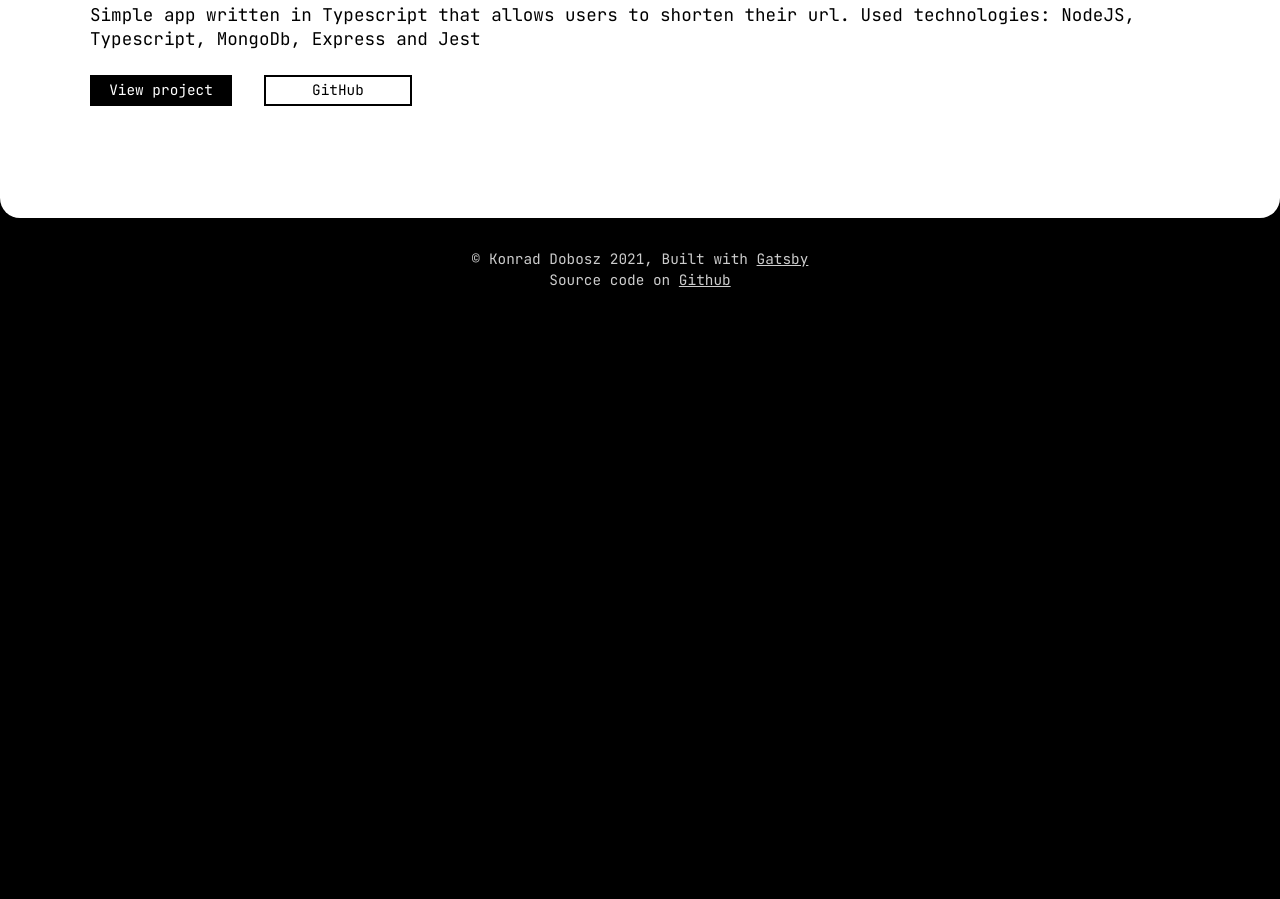
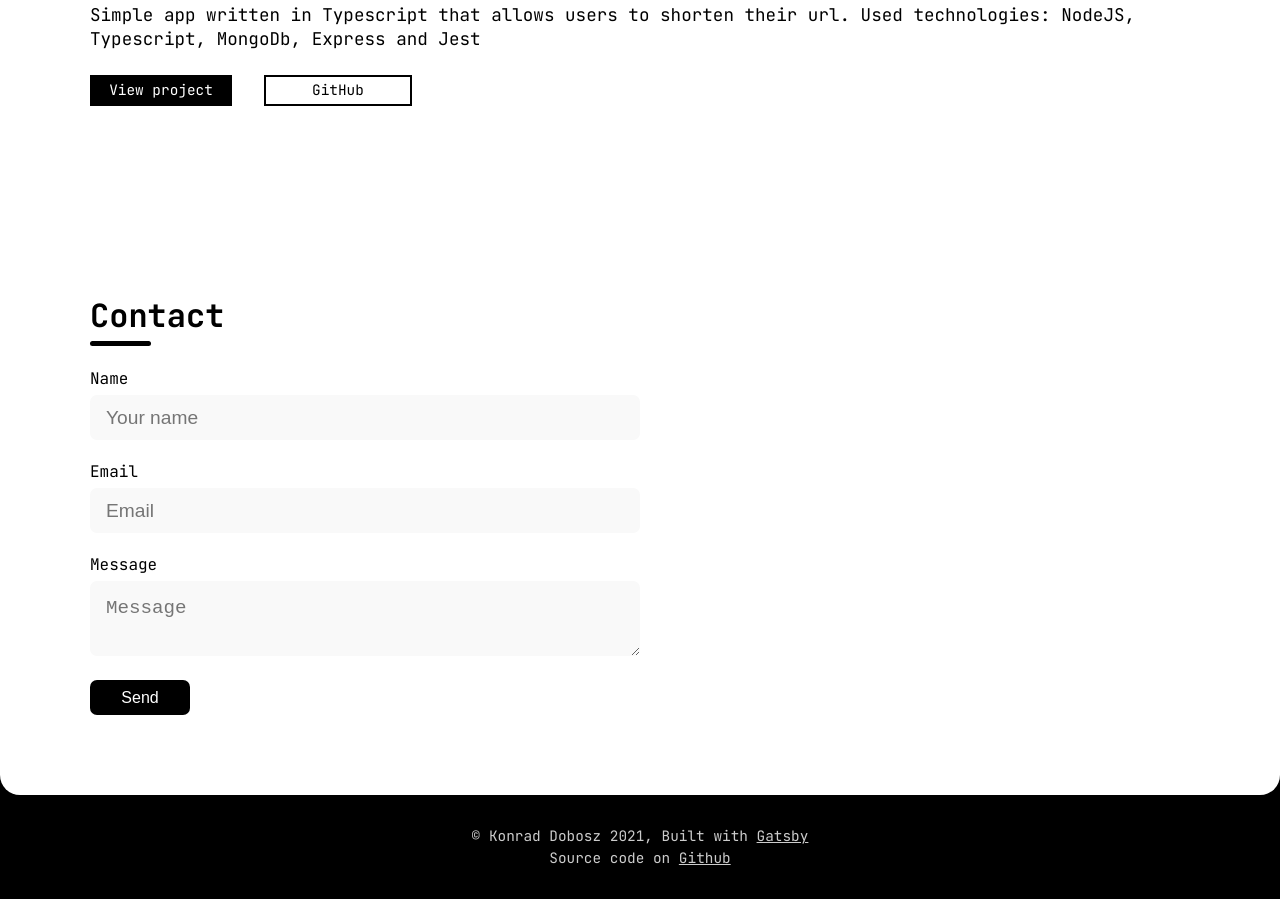
Before and after one commit to k-Dobosz/kdobosz.pl, a Gatsby site: page / in a window 1280 px wide. Shown: the part 1274-2173 px from the top of the page. Before the commit the page ends 1595 px from the top, so only its background shows below. Built offline with nearby package versions, Linux system fonts and the light colour scheme; Gatsby itself is replaced by a stand-in of ours.

Commit message:
Add contact form

```diff
--- /dev/null
+++ b/src/components/contact.js
@@ -0,0 +1,118 @@
+import React from "react";
+import styled from 'styled-components'
+import { Container, Section, Separator } from './style'
+
+const ContactH2 = styled.h2`
+  width: 100%;
+  font-size: 2rem;
+  margin-bottom: 0.5rem;
+`
+
+const ContactContent = styled.div`
+  display: flex;
+  flex-direction: column;
+  margin-top: 1.6rem;
+
+  @media (min-width: 800px) {
+    flex-direction: row;
+  }
+`
+
+const Label = styled.label`
+  display: flex;
+  flex-direction: column;
+`
+
+const Input = styled.input`
+  border: none;
+  border-radius: 7px;
+  background-color: #f9f9f9;
+  font-size: 1.2rem;
+  height: 45px;
+  padding: 1rem 1rem;
+  margin-top: 0.5rem;
+  margin-bottom: 1.5rem;
+
+  &:focus {
+    border: 2px solid black;
+    background-color: #fff;
+    transition: border 0.1s;
+    outline: 0;
+  }
+`
+
+const Textarea = styled.textarea`
+  border: none;
+  border-radius: 7px;
+  background-color: #f9f9f9;
+  font-size: 1.2rem;
+  height: 75px;
+  max-width: 100%;
+  padding: 1rem 1rem;
+  margin-top: 0.5rem;
+  margin-bottom: 1.5rem;
+
+  &:focus {
+    border: 2px solid black;
+    background-color: #fff;
+    transition: border 0.1s;
+    outline: 0;
+  }
+`
+
+const Button = styled.button`
+  color: #fff;
+  border: none;
+  border-radius: 7px;
+  background-color: #000;
+  font-size: 1.2rem;
+  height: 45px;
+
+  @media (min-width: 800px) {
+    font-size: initial;
+    width: 100px;
+    height: 35px;
+  }
+
+  &:hover {
+    cursor: pointer;
+  }
+`
+
+const ContactForm = styled.form`
+  display: flex;
+  flex-direction: column;
+  flex-basis: 50%;
+`
+
+const Contact = () => {
+  return (
+    <Section id="projects">
+      <Container>
+        <ContactH2 data-sal="slide-up" data-sal-duration="1000">
+          Contact
+        </ContactH2>
+        <Separator data-sal="slide-up" data-sal-duration="1000" />
+        <ContactContent>
+          <ContactForm name="contact" data-netlify="true">
+            <Label>
+              Name
+              <Input type="text" name="name" placeholder="Your name" required/>
+            </Label>
+            <Label>
+              Email
+              <Input type="email" name="email" placeholder="Email" required/>
+            </Label>
+            <Label>
+              Message
+              <Textarea name="message" placeholder="Message" required/>
+            </Label>
+            <Button type="submit">Send</Button>
+          </ContactForm>
+        </ContactContent>
+      </Container>
+    </Section>
+  )
+}
+
+export default Contact
--- a/src/components/layout.js
+++ b/src/components/layout.js
@@ -5,8 +5,8 @@ import Navbar from './navbar'
 import Header from './header'
 import SEO from './seo'
 import AboutMe from './aboutme'
-import Skills from './skills'
 import Projects from './projects'
+import Contact from "./contact";
 import Footer from './footer'
 
 const Layout = () => {
@@ -18,6 +18,7 @@ const Layout = () => {
         <SEO />
         <AboutMe />
         <Projects />
+        <Contact />
       </main>
       <Footer />
     </>
```
